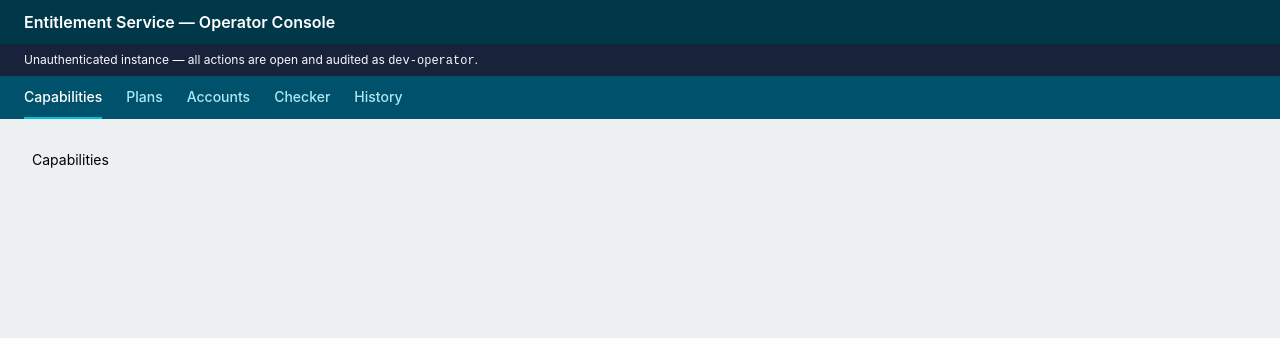
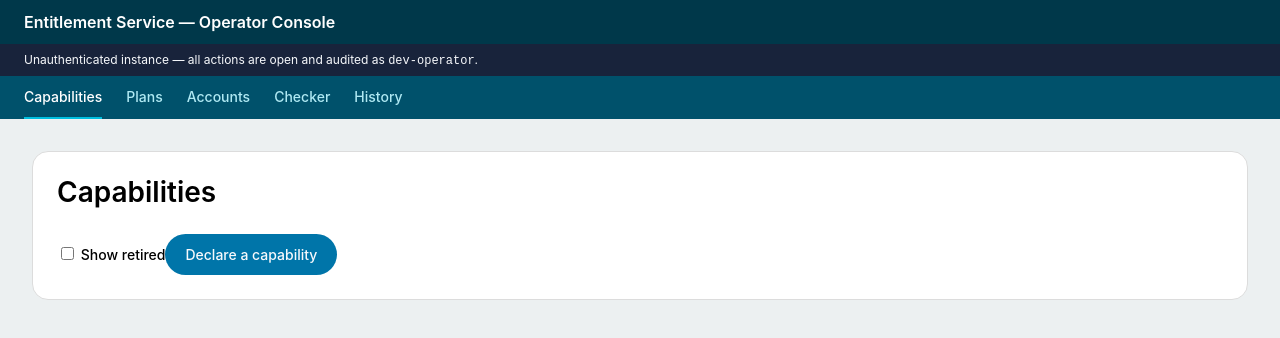
Before and after one commit to hterzia/solovis-entitlement-service, a React (Vite) app in the folder management/frontend/management-ui/: page /capabilities in a window 1280 px wide. Shown: the top 338 px of the page. Built offline with nearby package versions, Linux system fonts and the light colour scheme; no server answers.

Commit message:
frontend: capability registry list route (c40)

```diff
--- a/management/frontend/management-ui/src/router.tsx
+++ b/management/frontend/management-ui/src/router.tsx
@@ -1,17 +1,22 @@
 import { createRootRoute, createRoute, createRouter } from '@tanstack/react-router'
 import { AppLayout } from './components/AppLayout'
 import { HomeRoute } from './routes/home/HomeRoute'
+import { CapabilitiesListRoute } from './routes/capabilities/CapabilitiesListRoute'
 
 const rootRoute = createRootRoute({ component: AppLayout })
 
 const indexRoute = createRoute({ getParentRoute: () => rootRoute, path: '/', component: HomeRoute })
-const capabilitiesRoute = createRoute({ getParentRoute: () => rootRoute, path: '/capabilities', component: () => <div>Capabilities</div> })
+const capabilitiesRoute = createRoute({ getParentRoute: () => rootRoute, path: '/capabilities', component: CapabilitiesListRoute })
+const capabilityDetailRoute = createRoute({ getParentRoute: () => rootRoute, path: '/capabilities/$key', component: () => <div>Capability detail</div> })
+// AppLayout's nav links to all five top-level screens, and TanStack Router's typed `Link to=`
+// only accepts paths registered in this tree — so every screen not yet built keeps the
+// Task 6 placeholder here until the task that implements it replaces this file wholesale.
 const plansRoute = createRoute({ getParentRoute: () => rootRoute, path: '/plans', component: () => <div>Plans</div> })
 const accountsRoute = createRoute({ getParentRoute: () => rootRoute, path: '/accounts', component: () => <div>Accounts</div> })
 const checkerRoute = createRoute({ getParentRoute: () => rootRoute, path: '/checker', component: () => <div>Checker</div> })
 const historyRoute = createRoute({ getParentRoute: () => rootRoute, path: '/history', component: () => <div>History</div> })
 
-const routeTree = rootRoute.addChildren([indexRoute, capabilitiesRoute, plansRoute, accountsRoute, checkerRoute, historyRoute])
+const routeTree = rootRoute.addChildren([indexRoute, capabilitiesRoute, capabilityDetailRoute, plansRoute, accountsRoute, checkerRoute, historyRoute])
 
 export const router = createRouter({ routeTree })
 
--- /dev/null
+++ b/management/frontend/management-ui/src/routes/capabilities/CapabilitiesListRoute.tsx
@@ -0,0 +1,43 @@
+import { useState } from 'react'
+import { Link } from '@tanstack/react-router'
+import { useQuery } from '@tanstack/react-query'
+import { listCapabilities } from '../../api/capabilities'
+import { queryKeys } from '../../queries/keys'
+import { CapabilityTree } from '../../components/CapabilityTree'
+import { ValueBadge } from '../../components/ValueEditor'
+import { CapabilityCreateForm } from './CapabilityCreateForm'
+
+export function CapabilitiesListRoute() {
+  const [showRetired, setShowRetired] = useState(false)
+  const [showCreate, setShowCreate] = useState(false)
+  const status = showRetired ? 'ALL' : 'ACTIVE'
+  const query = useQuery({
+    queryKey: queryKeys.capabilities({ status }),
+    queryFn: () => listCapabilities({ status }),
+  })
+
+  return (
+    <div className="app-panel">
+      <h1 className="app-page-title">Capabilities</h1>
+      <label className="sv-label">
+        <input type="checkbox" checked={showRetired} onChange={(e) => setShowRetired(e.target.checked)} />
+        {' '}Show retired
+      </label>
+      <button type="button" className="sv-btn" onClick={() => setShowCreate((v) => !v)}>
+        {showCreate ? 'Cancel' : 'Declare a capability'}
+      </button>
+      {showCreate && <CapabilityCreateForm onCreated={() => setShowCreate(false)} />}
+      {query.data && (
+        <CapabilityTree
+          items={query.data.capabilities}
+          emptyMessage="No capabilities found."
+          renderRow={(cap) => (
+            <Link to="/capabilities/$key" params={{ key: cap.key }} className="sv-link" style={cap.status === 'RETIRED' ? { opacity: 0.5 } : undefined}>
+              {cap.displayName} <ValueBadge value={cap.default} tiers={cap.tiers} /> {cap.status === 'RETIRED' && <span> (retired)</span>}
+            </Link>
+          )}
+        />
+      )}
+    </div>
+  )
+}
--- /dev/null
+++ b/management/frontend/management-ui/src/routes/capabilities/CapabilityCreateForm.tsx
@@ -0,0 +1,3 @@
+export function CapabilityCreateForm(_props: { onCreated: () => void }) {
+  return <p>Capability creation form.</p>
+}
```
Also changed, not shown: 1 other file (tests, documents, lock files or other folders).
